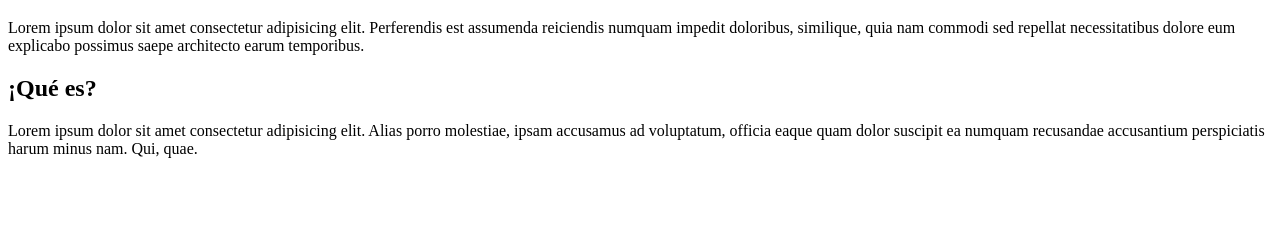
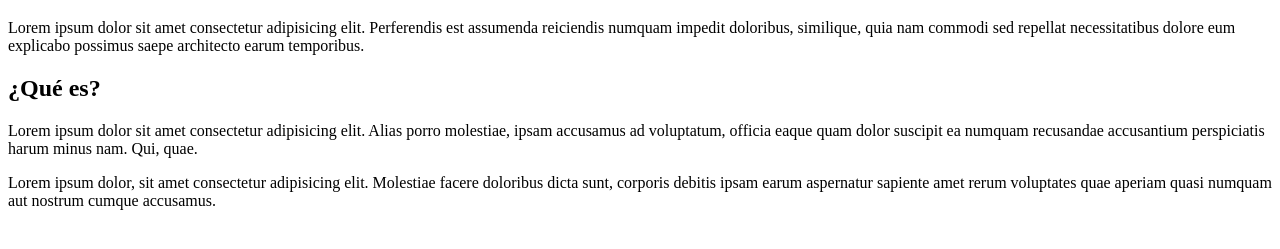
Before and after one commit to gusccyyz/practgit2a, a plain HTML site: page servicios.html in a window 1280 px wide. Shown: the part 61-310 px from the top of the page. Drawn offline with Linux system fonts and the light colour scheme.

Commit message:
Segundo Commit

```diff
--- a/servicios.html
+++ b/servicios.html
@@ -8,10 +8,11 @@
 <body>
     <h1>Servicios</h1>
     <p>Lorem ipsum dolor sit amet consectetur adipisicing elit. Perferendis est assumenda reiciendis numquam impedit doloribus, similique, quia nam commodi sed repellat necessitatibus dolore eum explicabo possimus saepe architecto earum temporibus.</p>
-    <h2>¡Qué es?</h2>
+    <h2>¿Qué es?</h2>
     <p> Lorem ipsum dolor sit amet consectetur adipisicing elit. Alias porro molestiae, ipsam accusamus ad voluptatum, officia eaque quam dolor suscipit ea numquam recusandae accusantium perspiciatis harum minus nam. Qui, quae.
 
     </p>
+    <p>Lorem ipsum dolor, sit amet consectetur adipisicing elit. Molestiae facere doloribus dicta sunt, corporis debitis ipsam earum aspernatur sapiente amet rerum voluptates quae aperiam quasi numquam aut nostrum cumque accusamus.</p>
 
 </body>
 </html>
```
